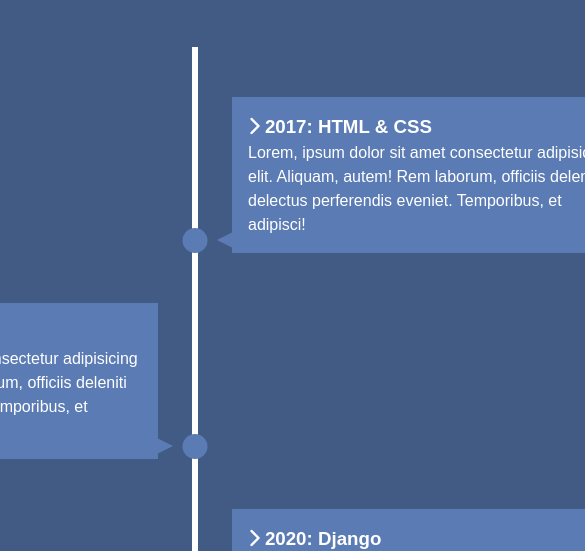
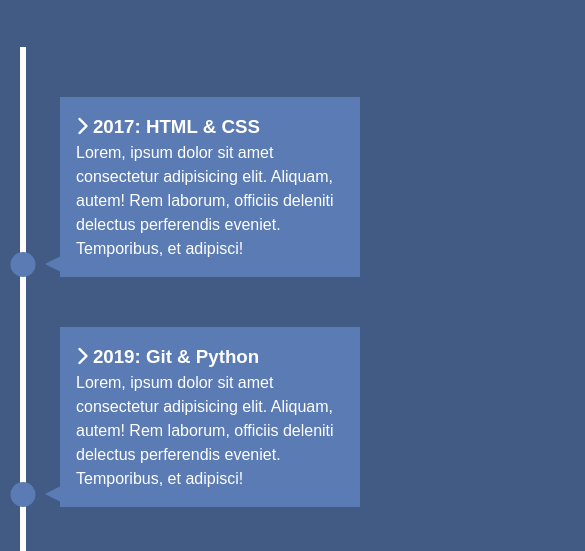
Before and after one commit to Ralph-souza/traversy-html-course-keyframe-mini-project, a plain HTML site: page knowledge_timeline/index.html in a window 390 px wide. Shown: the part 214-765 px from the top of the page, 585 px wide, since content can reach past the window. Drawn offline with Linux system fonts and the light colour scheme.

Commit message:
Adiciona dinamismo com JavaScript para as listas

```diff
--- a/knowledge_timeline/index.html
+++ b/knowledge_timeline/index.html
@@ -110,5 +110,7 @@
             </li>
         </ul>
     </section>
+
+    <script src="main.js"></script>
 </body>
 </html>
--- /dev/null
+++ b/knowledge_timeline/main.js
@@ -0,0 +1,26 @@
+const items = document.querySelectorAll('#timeline li');
+
+const isInViewport = el => {
+    const rect = el.getBoundingClientRect();
+    return (
+        rect.top >= 0 &&
+        rect.left >= 0 &&
+        rect.bottom <=
+            (window.innerHeight ||
+            document.documentElement.clientHeight) &&
+        rect.right <= (window.innerWidth ||
+        document.documentElement.clientWidth)
+    );
+};
+
+const run = () =>
+    items.forEach(item => {
+        if (isInViewport(item)) {
+            item.classList.add('show');
+        }
+    });
+
+// Events
+window.addEventListener('load', run);
+window.addEventListener('resize', run);
+window.addEventListener('scroll', run);
--- a/knowledge_timeline/style.css
+++ b/knowledge_timeline/style.css
@@ -57,16 +57,20 @@ h1 {
     padding: 1rem;
     background: var(--secondary-color);
     transition: all 0.5s ease-in-out;
+    visibility: hidden;
+    opacity: 0;
 }
 
 /* Right side */
 #timeline ul li:nth-child(odd) div {
     left: 40px;
+    transform: translate(200px, 0);
 }
 
 /* Left side */
 #timeline ul li:nth-child(even) div {
     left: -434px;
+    transform: translate(-200px, 0);
 }
 
 /* Dots */
@@ -77,7 +81,7 @@ h1 {
     bottom: 0;
     width: 25px;
     height: 25px;
-    background: var(--secondary-color);
+    background: inherit;
     transform: translateX(-50%);
     border-radius: 50%;
     transition: background 0.5s ease-in-out;
@@ -106,3 +110,45 @@ h1 {
     border-width: 8px 0 8px 16px;
     border-color: transparent transparent transparent var(--secondary-color);
 }
+
+/* Show boxes */
+#timeline ul li.show div {
+    transform: none;
+    visibility: visible;
+    opacity: 1;
+}
+
+#timeline ul li.show:after {
+    background: var(--secondary-color);
+}
+
+/* Responsiveness */
+@media(max-width: 900px) {
+    #timeline ul li div {
+        width: 250px;
+    }
+
+    #timeline ul li:nth-child(even) div {
+        left: -284px;
+    }
+}
+
+@media(max-width:600px) {
+    #timeline ul li {
+        margin-left: 20px;
+    }
+
+    #timeline ul li div {
+        width: calc(100vw - 90px);
+    }
+
+    #timeline ul li:nth-child(even) div {
+        left: 40px;
+    }
+
+    #timeline ul li:nth-child(even) div:before {
+    left: -15px;
+    border-width: 8px 16px 8px 0;
+    border-color: transparent var(--secondary-color) transparent transparent;
+    }
+}
```
